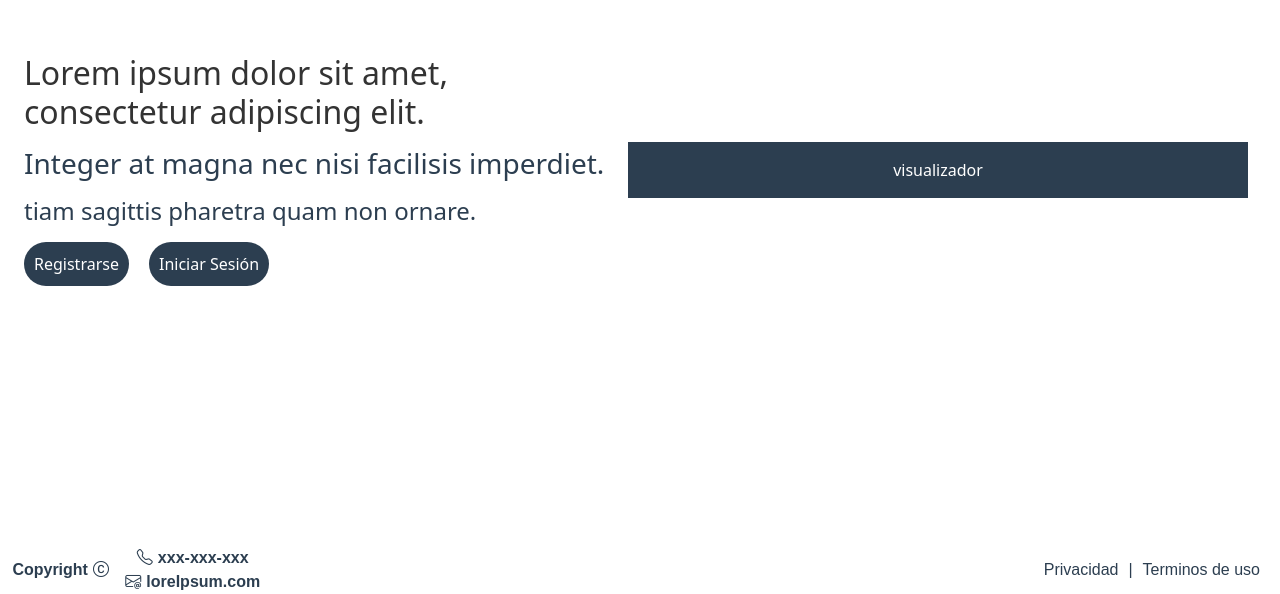
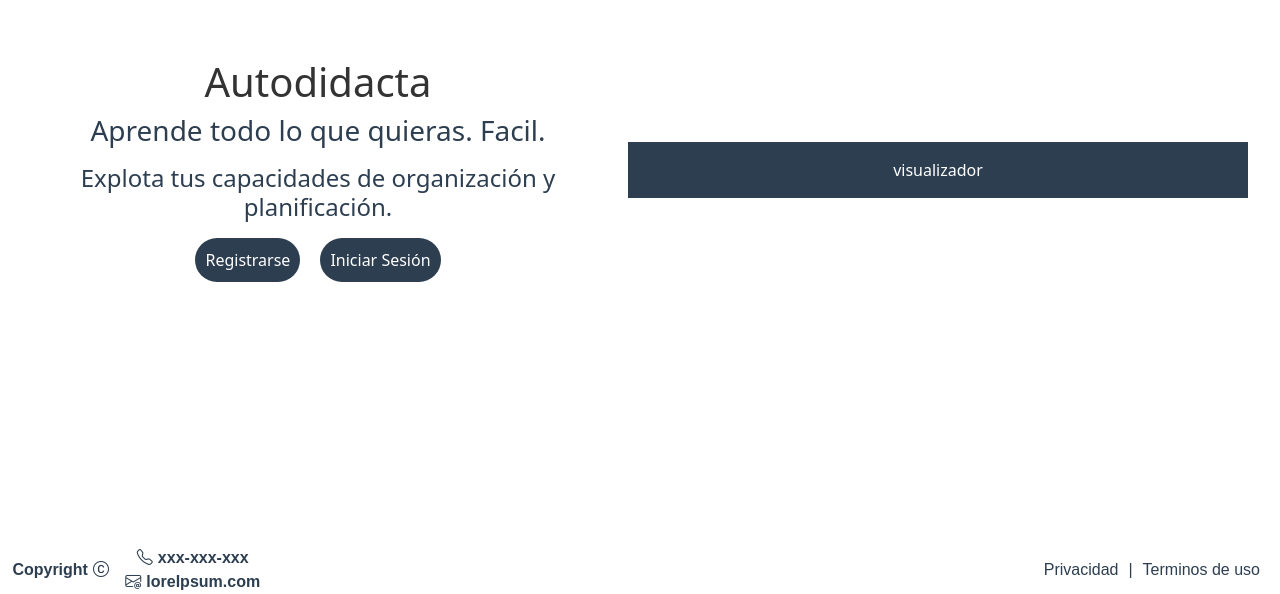
Before and after one commit to SagoDev/Proyecto-ANGULAR-Autodidacta, an Angular app in the folder client/: page / in a window 1280 px wide. Shown: the part 206-800 px from the top of the page. Built offline with nearby package versions, Linux system fonts and the light colour scheme; a web font is replaced by a local one.

Commit message:
Style/Text Public components
- Changed text into public components: register, login and welcome page.

```diff
--- a/client/src/app/pages/public/auth/login/login.component.html
+++ b/client/src/app/pages/public/auth/login/login.component.html
@@ -3,9 +3,8 @@
 
     </div>
     <div class="logo-field col-6">
-        <h1>Autodidacta</h1>
-        <h3>Aprende todo lo que quieras. Facil.</h3>
-        <h4>Explota tus capacidades de organización y planificación.</h4>
+        <h1>Inicia Sesión</h1>
+        <h3>Elige lo que quieres. Continua Aprendiendo.</h3>
     </div>
     <div class="form-field col-5">
         <div class="login">
--- a/client/src/app/pages/public/auth/login/login.component.scss
+++ b/client/src/app/pages/public/auth/login/login.component.scss
@@ -25,7 +25,7 @@
     color: var(--text-color);
   }
 
-  .logo-field h3, .logo-field h4 {
+  .logo-field h3 {
     color: var(--accent-color);
   }
 
--- a/client/src/app/pages/public/auth/register/register.component.html
+++ b/client/src/app/pages/public/auth/register/register.component.html
@@ -23,7 +23,7 @@
         </div>
     </div>
     <div class="logo-field col-6">
-        <h1>Crear una cuenta</h1>
+        <h1>Crea una cuenta</h1>
         <h3>Ingresa tus datos.</h3>
         <h4>Aprovecha todo lo que tenemos para ofrecerte.</h4>
     </div>
--- a/client/src/app/pages/public/welcome-page/welcome-page.component.html
+++ b/client/src/app/pages/public/welcome-page/welcome-page.component.html
@@ -2,9 +2,9 @@
     <div class="main-content row">
         <div class="left-box col-6">
             <div class="text-field">
-                <h2>Lorem ipsum dolor sit amet, consectetur adipiscing elit.</h2>
-                <h3>Integer at magna nec nisi facilisis imperdiet.</h3>
-                <h4>tiam sagittis pharetra quam non ornare.</h4>
+                <h1>Autodidacta</h1>
+                <h3>Aprende todo lo que quieras. Facil.</h3>
+                <h4>Explota tus capacidades de organización y planificación.</h4>
             </div>
             <div class="btn-field">
                 <button [routerLink]="registerPath">Registrarse</button>
--- a/client/src/app/pages/public/welcome-page/welcome-page.component.scss
+++ b/client/src/app/pages/public/welcome-page/welcome-page.component.scss
@@ -15,12 +15,18 @@
    width: 100%;
  }
 
-  .left-box, .right-box {
+ .left-box,
+ .right-box {
    flex: 1;
    padding: 1rem;
  }
 
-  .text-field h2, .text-field h3 {
+ .text-field {
+   text-align: center;
+ }
+
+ .text-field h2,
+ .text-field h3 {
    margin: 0 0 1rem 0;
  }
 
@@ -28,12 +34,14 @@
    color: var(--text-color);
  }
 
-  .text-field h3, .text-field h4 {
+ .text-field h3,
+ .text-field h4 {
    color: var(--accent-color);
  }
 
  .btn-field {
    display: flex;
+   justify-content: center;
    gap: 20px;
    margin-top: 1rem;
  }
```
Lines whose indentation alone changed are shown as unchanged.
